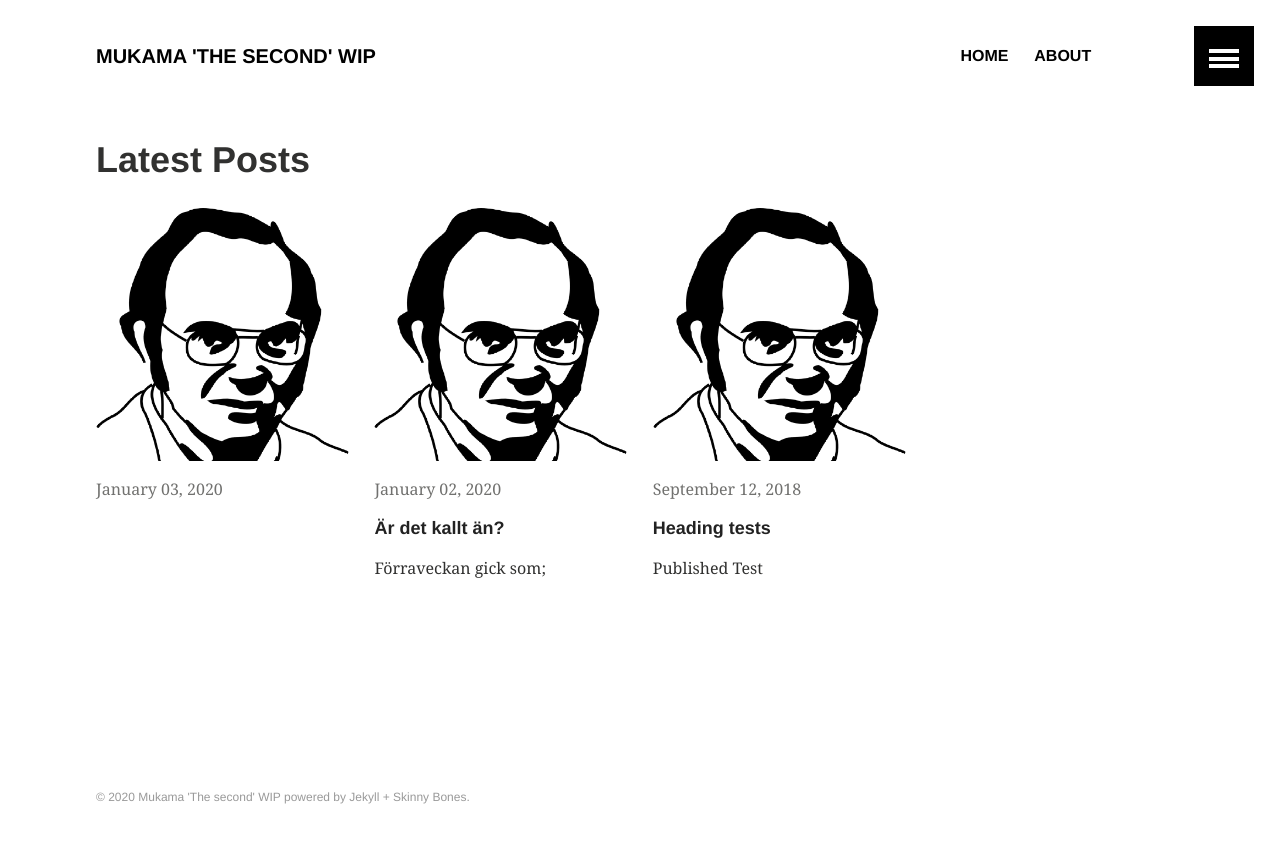
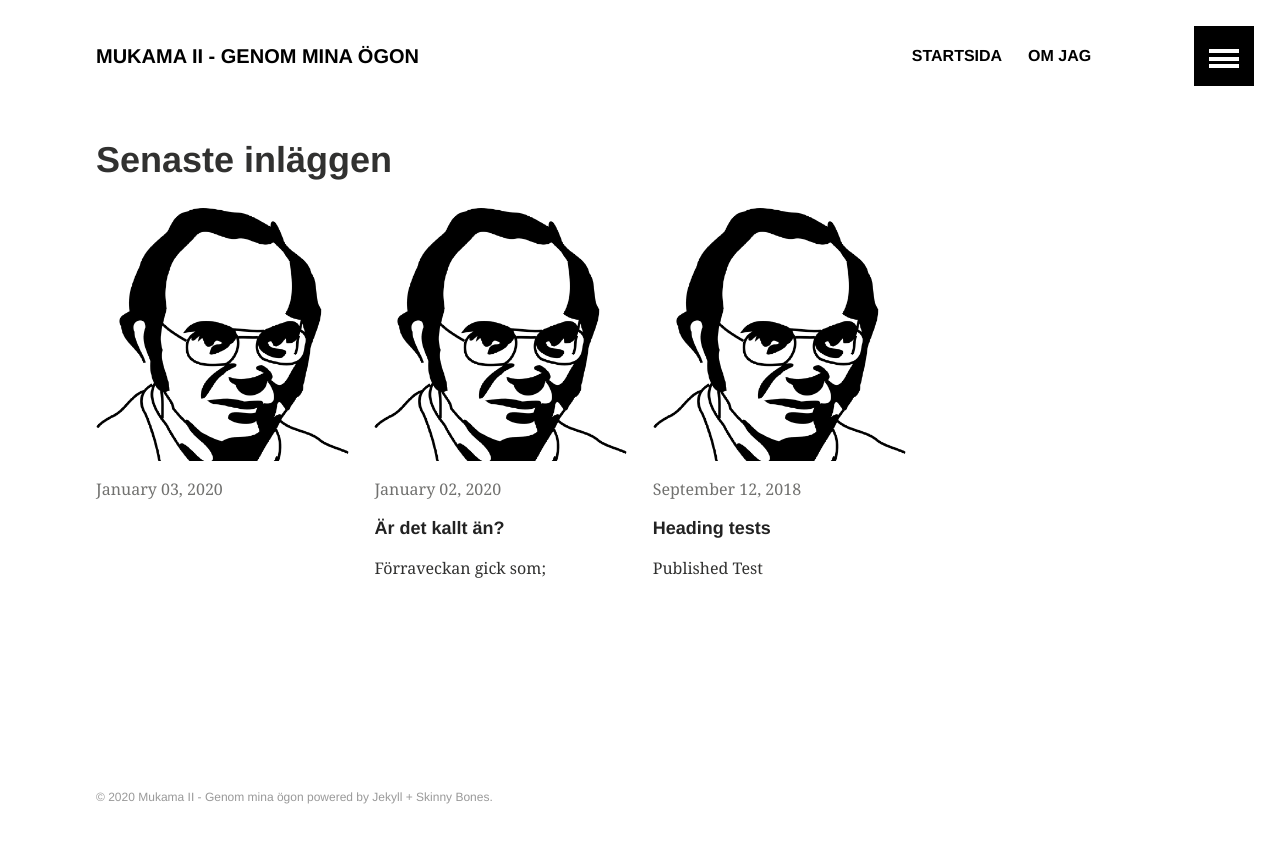
Before and after one commit to MukamaTwo/MukamaTwo.github.io, a Jekyll site: the page built from index.md, in a window 1280 px wide. Shown: the top 843 px of the page. Built offline with Jekyll 4.4.1, drawn with Linux system fonts in a browser that asks for light colours.

Commit message:
Update project wide parameters

```diff
--- a/_config.yml
+++ b/_config.yml
@@ -1,6 +1,6 @@
 # Site wide configuration
 
-title: "Mukama 'The second' WIP"
+title: "Mukama II - Genom mina ögon"
 description: "Here we are, FINALLY!."
 logo: bio-photo.png # 120x120 px default image used for Twitter summary card
 teaser: bio-photo.png # 400x250 px default teaser image used in image archive grid
--- a/_data/navigation.yml
+++ b/_data/navigation.yml
@@ -1,12 +1,12 @@
 # Site navigation links
 
-- title: Home
+- title: Startsida
   url: /
   excerpt:
   image:
 
 
-- title: About
+- title: Om Jag
   url: /about/
   excerpt:
   image:
--- a/_includes/share-this.html
+++ b/_includes/share-this.html
@@ -1,5 +1,4 @@
 <div class="inline-btn">
 	<a class="btn-social twitter" href="https://twitter.com/intent/tweet?text={{ page.title | escape | replace:' ','%20' }}&amp;url={{ page.url | replace:'index.html','' | prepend: site.url }}&amp;via={{ site.owner.twitter }}" target="_blank"><i class="fa fa-twitter" aria-hidden="true"></i> {{ site.data.messages.locales[site.locale].share }} Twitter</a>
 	<a class="btn-social facebook" href="https://www.facebook.com/sharer/sharer.php?u={{ page.url | replace:'index.html','' | prepend: site.url }}" target="_blank"><i class="fa fa-facebook" aria-hidden="true"></i> {{ site.data.messages.locales[site.locale].share }} Facebook</a>
-	<a class="btn-social google-plus"  href="https://plus.google.com/share?url={{ page.url | replace:'index.html','' | prepend: site.url }}" target="_blank"><i class="fa fa-google-plus" aria-hidden="true"></i> {{ site.data.messages.locales[site.locale].share }} Google+</a>
 </div><!-- /.share-this -->
--- a/index.md
+++ b/index.md
@@ -1,7 +1,7 @@
 ---
 layout: archive
 permalink: /
-title: "Latest Posts"
+title: "Senaste inläggen"
 ---
 
 <div class="tiles">
```
Also changed, not shown: _data/messages.yml (+19 -7 lines), about.md (+3 -5 lines).
